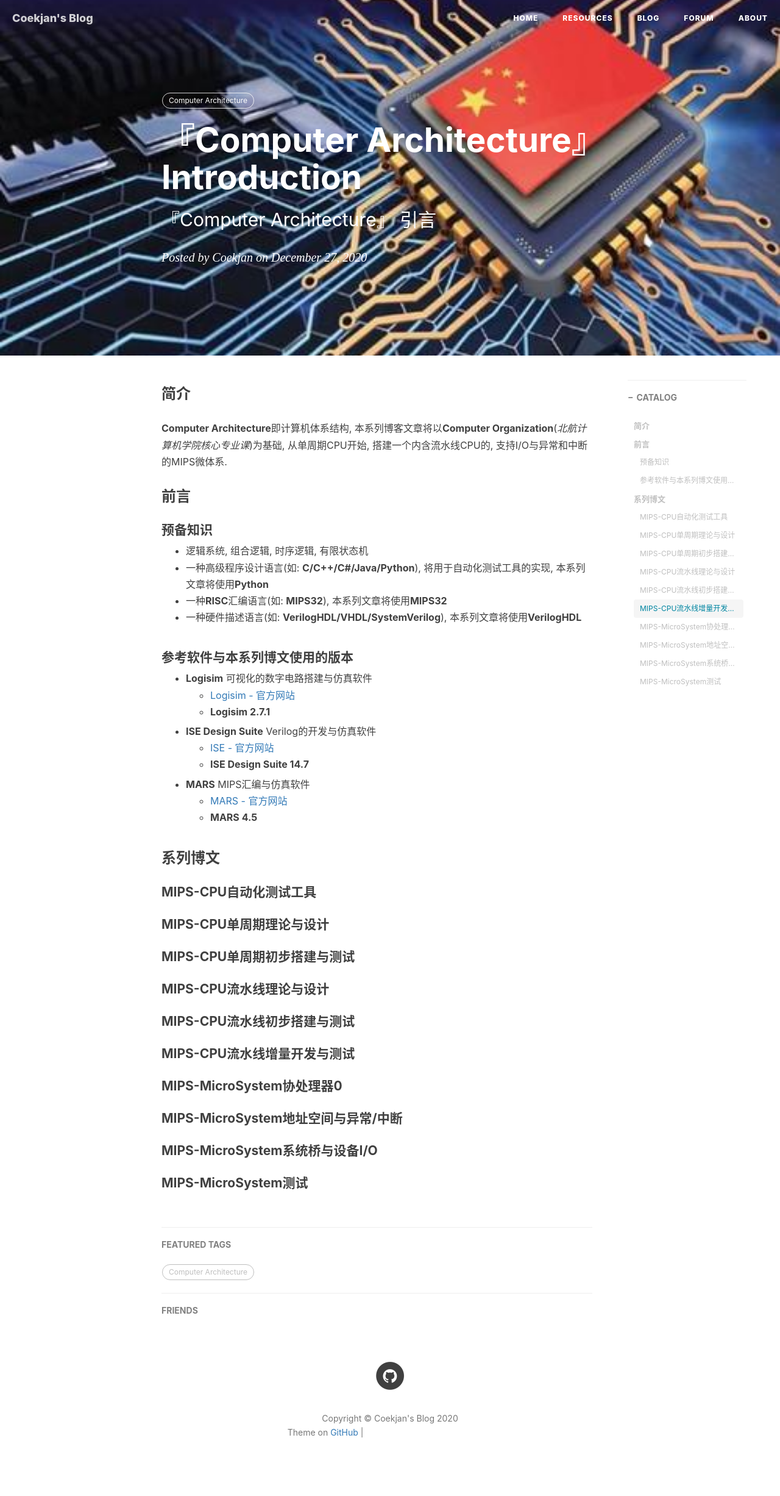
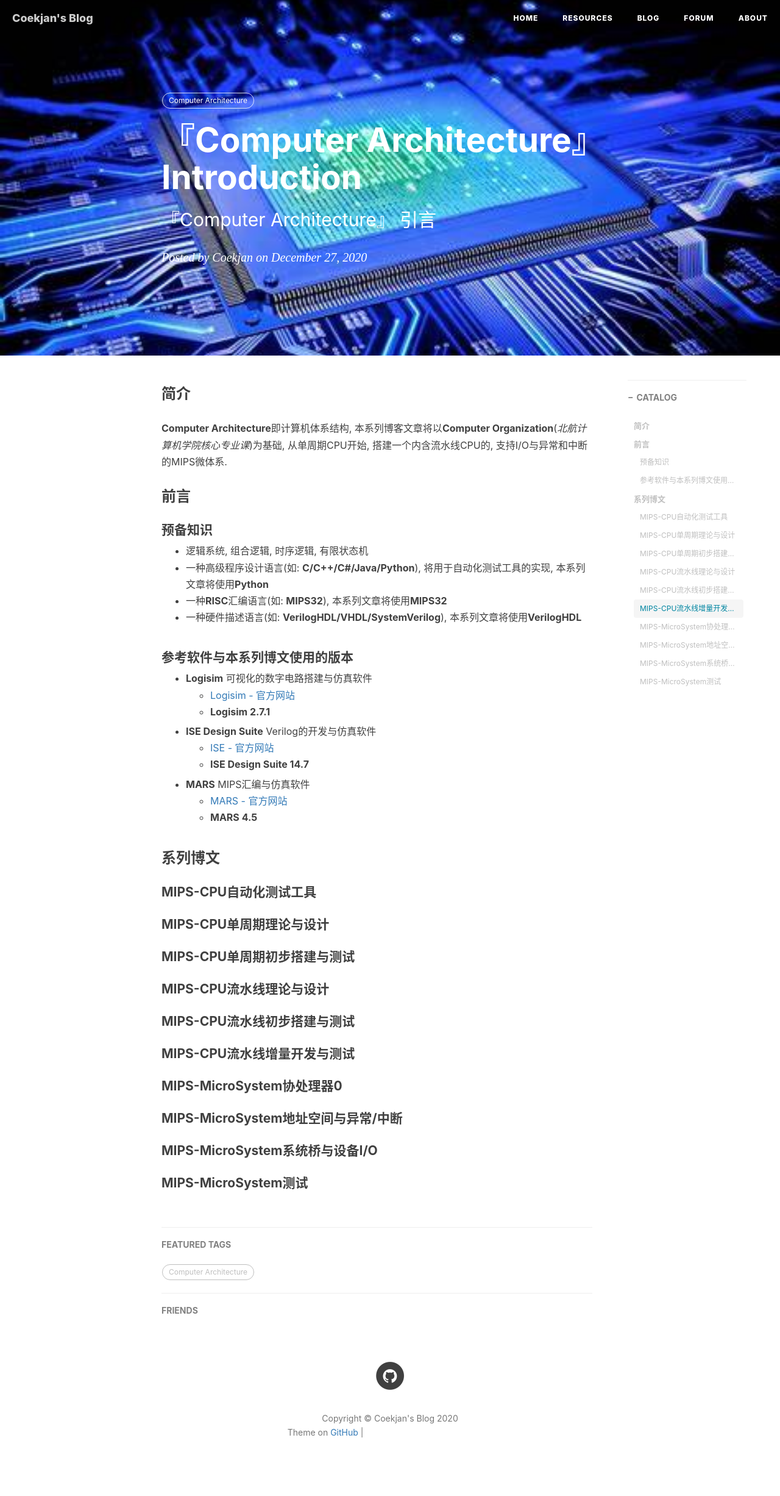
Before and after one commit to Coekjan/coekjan.github.io, a Jekyll site: the page built from _posts/2020-12-27-Computer-Architecture-View.md, in a window 1280 px wide. Shown: the whole page at 61% size. Built offline with Jekyll 4.4.1, drawn with Linux system fonts in a browser that asks for light colours; nearby versions of some CDN libraries; comment, search, counter and statistics services are not loaded; grey boxes are pictures that could not be loaded.

Commit message:
update pages

```diff
--- a/_config.yml
+++ b/_config.yml
@@ -1,7 +1,7 @@
 # Site settings
 title: Coekjan's Blog
 SEOTitle: Coekjan's blog
-header-img: img/post-bg-desk.jpg
+header-img: img/post-bg-HOME.jpg
 email: cn_yzr@qq.com
 description: "分享经验, 共享知识"
 keyword: "北京航空航天大学, 计算机科学与技术"
--- a/_posts/2020-12-27-Computer-Architecture-View.md
+++ b/_posts/2020-12-27-Computer-Architecture-View.md
@@ -4,7 +4,7 @@ title:      『Computer Architecture』 Introduction
 subtitle:   『Computer Architecture』 引言
 date:       2020-12-27
 author:     Coekjan
-header-img: img/post-bg-20201227-1-header.jpg
+header-img: img/post-bg-CA.jpg
 catalog:    true
 tags:
     - Computer Architecture
```
Also changed, not shown: img/post-bg-20201227-1-header.jpg (deleted), img/post-bg-CA.jpg (added), img/post-bg-HOME.jpg (added), img/post-bg-desk.jpg (deleted).
